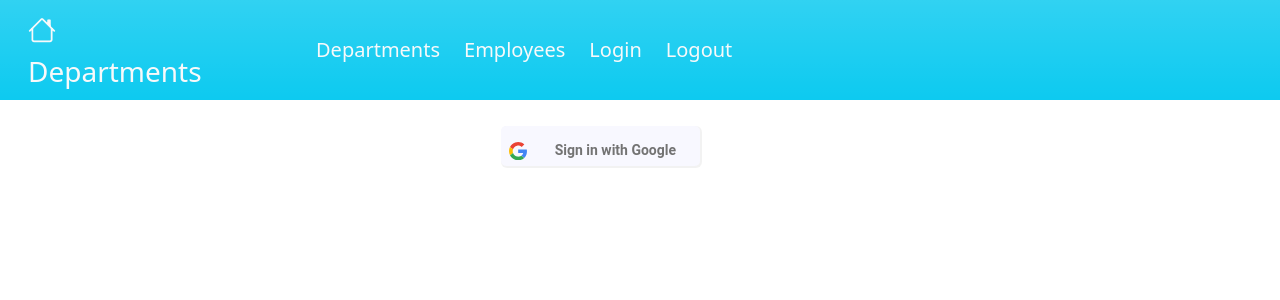
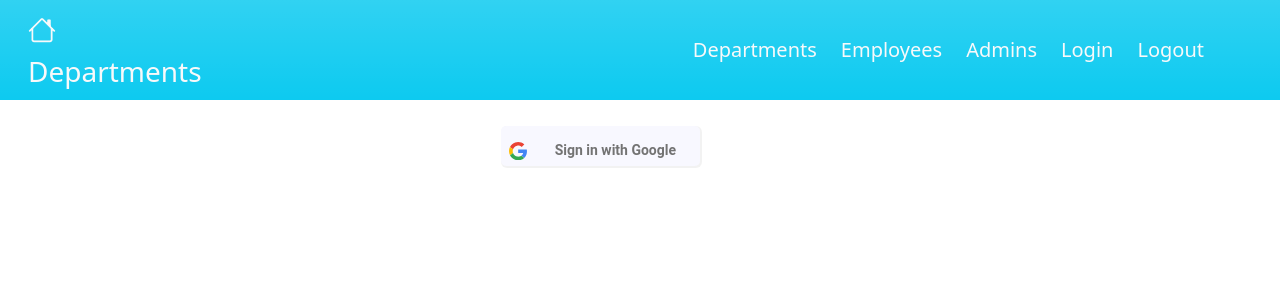
Before and after one commit to TiredOfThisAll/final_project, a Flask app: page /login in a window 1280 px wide. Shown: the top 300 px of the page. Run offline with Flask 2, Linux system fonts and the light colour scheme; parts of the project's set-up code (start-up, migrations or seed data) failed here and were passed over; some libraries are stand-ins or nearby versions.

Commit message:
Align navigation to the right side

```diff
--- a/templates/layout.html
+++ b/templates/layout.html
@@ -13,12 +13,15 @@
             <a class="link-light text-decoration-none col-3 row align-items-center py-2" href="{{ url_for('root') }}">
                 <div class="bi bi-house col-9 fs-3">Departments</div>
             </a>
-            <nav class="col-9 align-items-stretch row">
+            <nav class="col-9 align-items-stretch row justify-content-end">
                 <div class="d-flex col-auto align-items-center">
                     <a class="link-light text-decoration-none fs-5" href="{{ url_for('departments') }}">Departments</a>
                 </div>
                 <div class="d-flex col-auto align-items-center">
                     <a class="link-light text-decoration-none fs-5" href="{{ url_for('employees') }}">Employees</a>
+                </div>
+                <div class="d-flex col-auto align-items-center">
+                    <a class="link-light text-decoration-none fs-5" href="{{ url_for('admins') }}">Admins</a>
                 </div>
                 <div class="d-flex col-auto align-items-center">
                     <a class="link-light text-decoration-none fs-5" href="{{ url_for('login') }}">Login</a>
```
